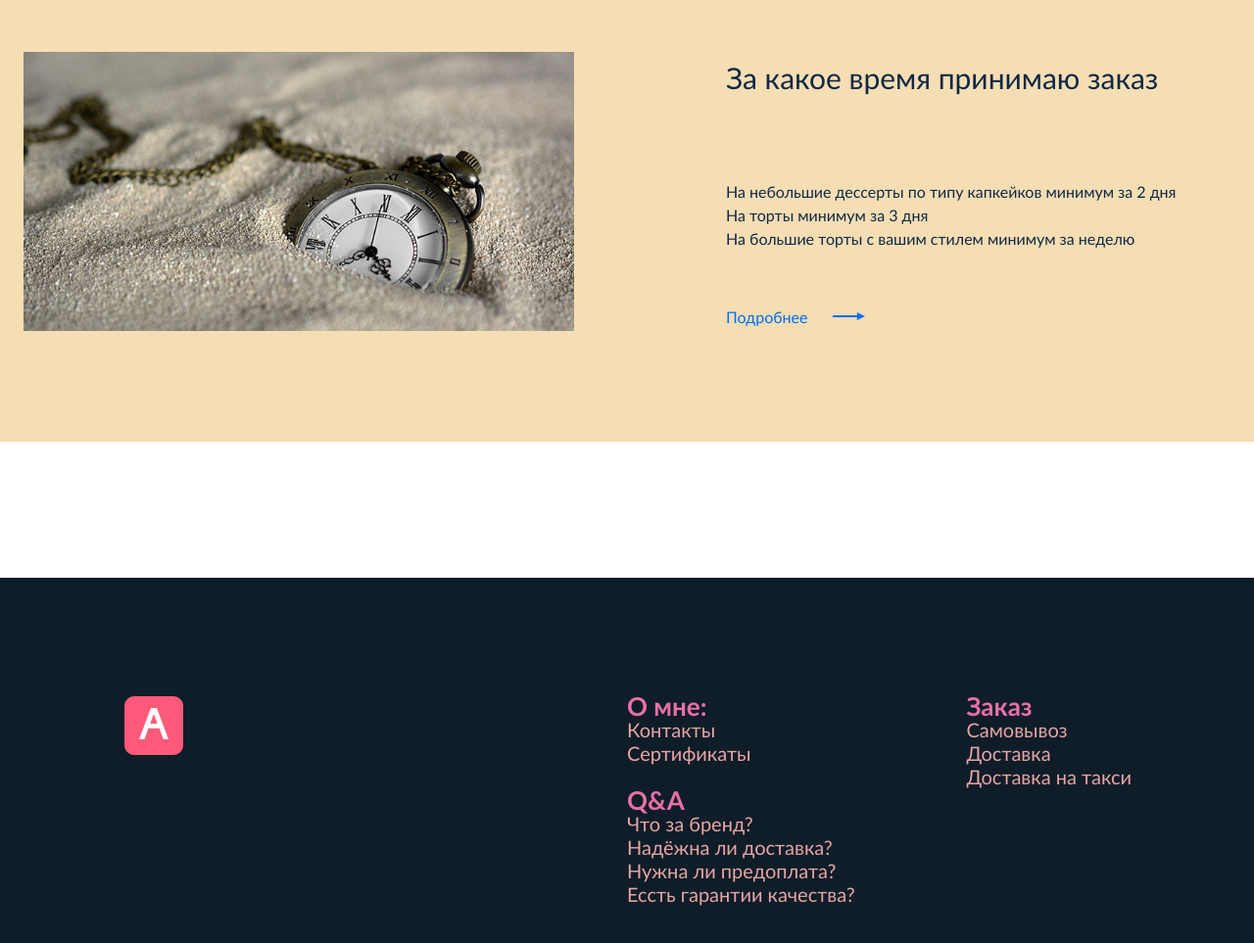
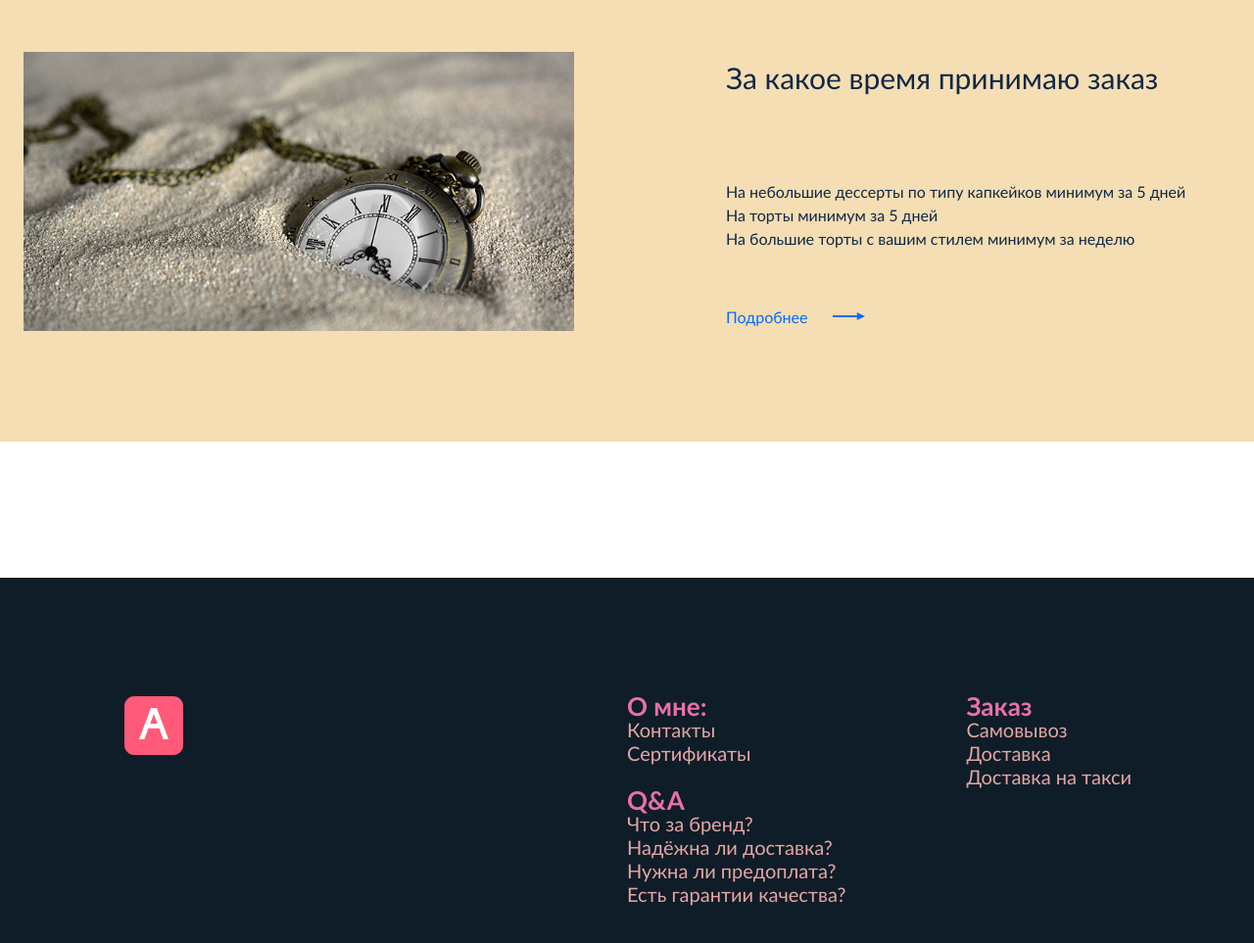
Before and after one commit to KsandrGH/Site, a plain HTML site: page pract_09 copy 2.html in a window 1280 px wide. Shown: the part 1412-2375 px from the top of the page at 98% size. Drawn offline with Linux system fonts and the light colour scheme.

Commit message:
Update pract_09 copy 2.html

```diff
--- a/pract_09 copy 2.html
+++ b/pract_09 copy 2.html
@@ -87,8 +87,8 @@
                             За какое время принимаю заказ
                         </h3>
                         <p class="tour__desc">
-                            На небольшие дессерты по типу капкейков минимум за 2 дня<br>
-                            На торты минимум за 3 дня<br>
+                            На небольшие дессерты по типу капкейков минимум за 5 дней<br>
+                            На торты минимум за 5 дней<br>
                             На большие торты с вашим стилем минимум за неделю<br>
                         </p>
                         <a href="#!" class="tour__more">Подробнее</a>
@@ -145,7 +145,7 @@
                             <a href="#!" class="footer__menu-link">Нужна ли предоплата?</a>
                         </li>
                         <li class="footer__menu-item">
-                            <a href="#!" class="footer__menu-link">Ессть гарантии качества?</a>
+                            <a href="#!" class="footer__menu-link">Есть гарантии качества?</a>
                         </li>
                     </ul>
                 </nav>
```
